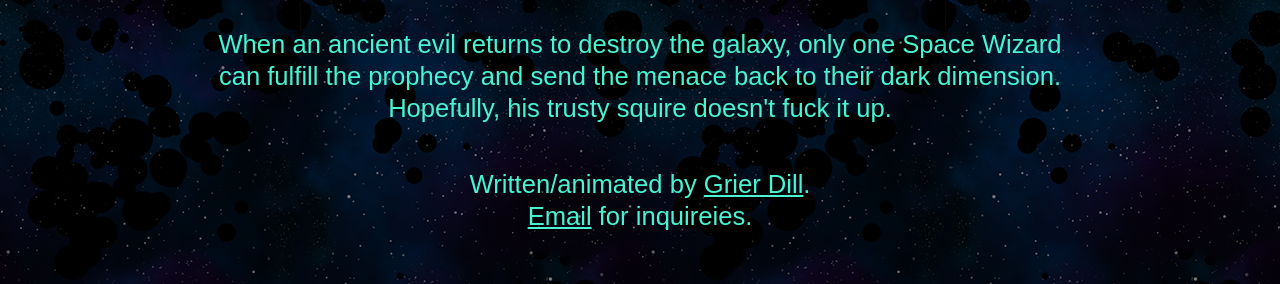
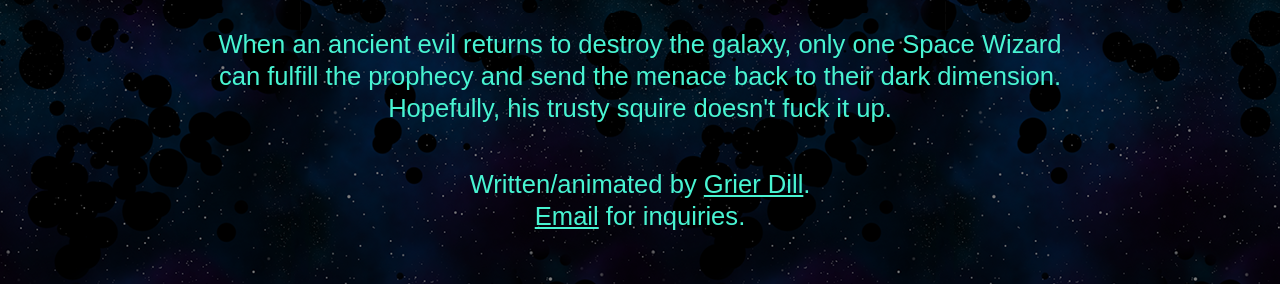
Before and after one commit to humanman/regifaanisqatsi, a plain HTML site: page index.html in a window 1280 px wide. Shown: the part 932-1216 px from the top of the page. Drawn offline with Linux system fonts and the light colour scheme.

Commit message:
fixed typo

```diff
--- a/index.html
+++ b/index.html
@@ -24,7 +24,7 @@
     <p>Hopefully, his trusty squire doesn't fuck it up.</p>
     <div class="contact">
       <p>Written/animated by <a target="_blank" href="https://www.grierdill.com">Grier Dill</a>.</p>
-      <p><a target="_blank" href="mailto:sspacewizardsmustdie@gmail.com">Email</a> for inquireies.</p>
+      <p><a target="_blank" href="mailto:sspacewizardsmustdie@gmail.com">Email</a> for inquiries.</p>
     </div>
   </section>
 </body>
```
